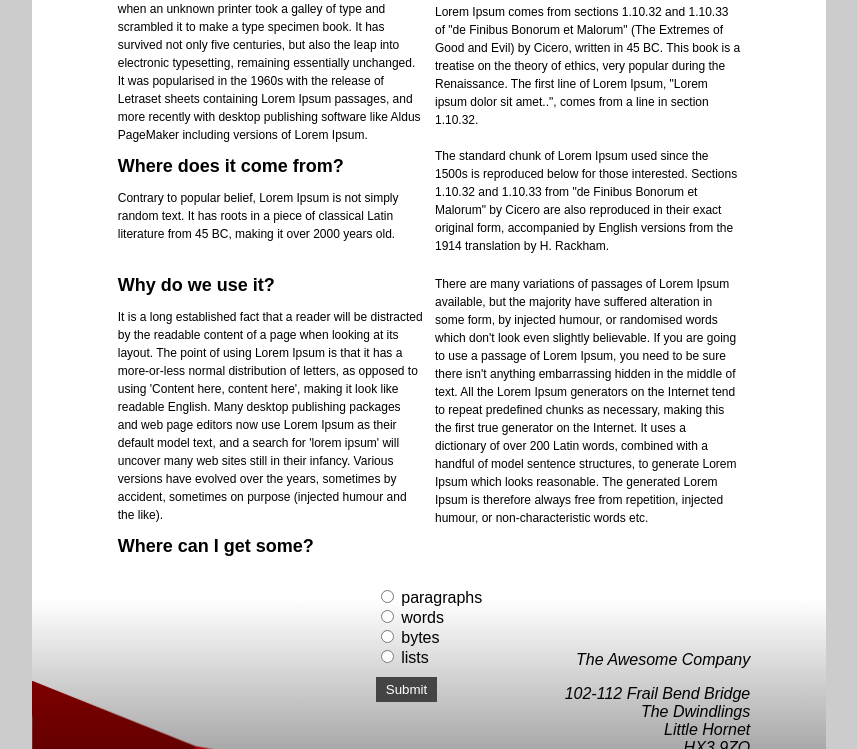
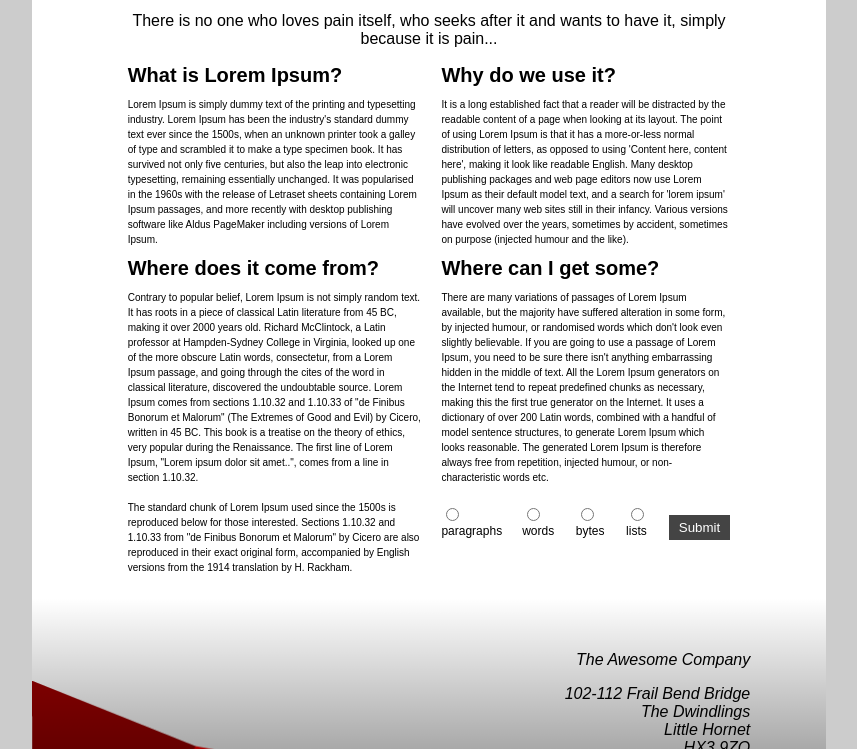
Before and after one commit to matenkarim/M6.2, a plain HTML site: page index.html in a window 1280 px wide. Shown: the part 318-1067 px from the top of the page, without its empty margins (211-1068 px from the left). Drawn offline with Linux system fonts and the light colour scheme.

Commit message:
Completed

```diff
--- a/css/style.css
+++ b/css/style.css
@@ -41,51 +41,64 @@ h1 {
   color: white;
   text-shadow: 1px 1px 1px black;
   background: url('/img/logo.png') no-repeat center center;
-  background-size: cover;
+  background-position: center;
   filter: drop-shadow(2px 2px 5px rgba(0, 0, 0, 0.5));
 }
 
 .content {
   display: flex;
-  flex-direction: column; /* Stack content vertically */
-  justify-content: center; /* Center items vertically */
-  align-items: center; /* Center items horizontally */
+  flex-direction: column;
+  justify-content: center;
+  align-items: center;
   padding: 50px 20mm;
+}
+
+.buttons {
+  display: flex;
+  justify-content: space-between;
+  width: 100%;
 }
 
 .centered {
   text-align: center;
   width: 100%;
+  margin-top: 120px;
+}
+
+.centered h2 {
+  font-size: 60px;
+  margin: 0 0 10px;
 }
 
 .columns {
-  display: flex; /* Use flexbox for columns */
-  justify-content: space-between; /* Space between columns */
-  margin-top: 20px; /* Space above the columns */
+  display: flex;
+  justify-content: space-between;
+  margin-top: 0px;
+  column-count: 2;
+  column-width: 50%;
+  column-gap: 20px;
+  text-align: left;
+  font-size: 12px;
+  padding-left: 20px;
+  padding-right: 20px;
 }
 
-.column {
-  column-count: 2;
-  column-width: 50%;
-  text-align: left;
-  font-size: 12px;
-  padding: 10px;
-}
-
-.column p {
-  line-height: 1.5; /* Line height for better readability */
-  overflow-wrap: break-word; /* Ensure long words break to the next line */
+.columns p {
+  font-size: 10px;
+  line-height: 1.5;
+  overflow-wrap: break-word;
 }
 
 h2 {
-  margin: 0 0 10px; /* Space below the h2 */
+  font-size: 20px;
+  margin: 0 0 10px;
 }
 
 address {
   position: absolute;
   bottom: 8mm;
   right: 20mm;
-  text-align: right; /* Align address text to the right */
+  text-align: right;
 }
 
 form {
--- a/index.html
+++ b/index.html
@@ -19,8 +19,8 @@
             <p><em>"Neque porro quisquam est qui dolorem ipsum quia dolor sit amet, consectetur, adipisci velit..."</em></p>
             <p>There is no one who loves pain itself, who seeks after it and wants to have it, simply because it is pain...</p>
           </section>
-
-          <div class="column">
+          <div class="columns">
+          <div>
             <h2>What is Lorem Ipsum?</h2>
             <p>
               Lorem Ipsum is simply dummy text of the printing and typesetting industry. Lorem Ipsum has been the
@@ -48,7 +48,7 @@
             </p>
           </div>
 
-          <div class="column">
+          <div>
             <h2>Why do we use it?</h2>
             <p>
               It is a long established fact that a reader will be distracted by the readable content of a page when looking
@@ -69,16 +69,16 @@
               handful of model sentence structures, to generate Lorem Ipsum which looks reasonable. The generated Lorem
               Ipsum is therefore always free from repetition, injected humour, or non-characteristic words etc.
             </p>
-          </div>
 
-
-        <form>
+            <form class="buttons">
               <label><input type="radio" name="choice" value="paragraphs"> paragraphs</label><br>
               <label><input type="radio" name="choice" value="words"> words</label><br>
               <label><input type="radio" name="choice" value="bytes"> bytes</label><br>
               <label><input type="radio" name="choice" value="lists"> lists</label><br>
               <button type="button">Submit</button>
             </form>
+          </div>
+        </div>
       </div>
 
       <address>
```
Lines whose indentation alone changed are shown as unchanged.
